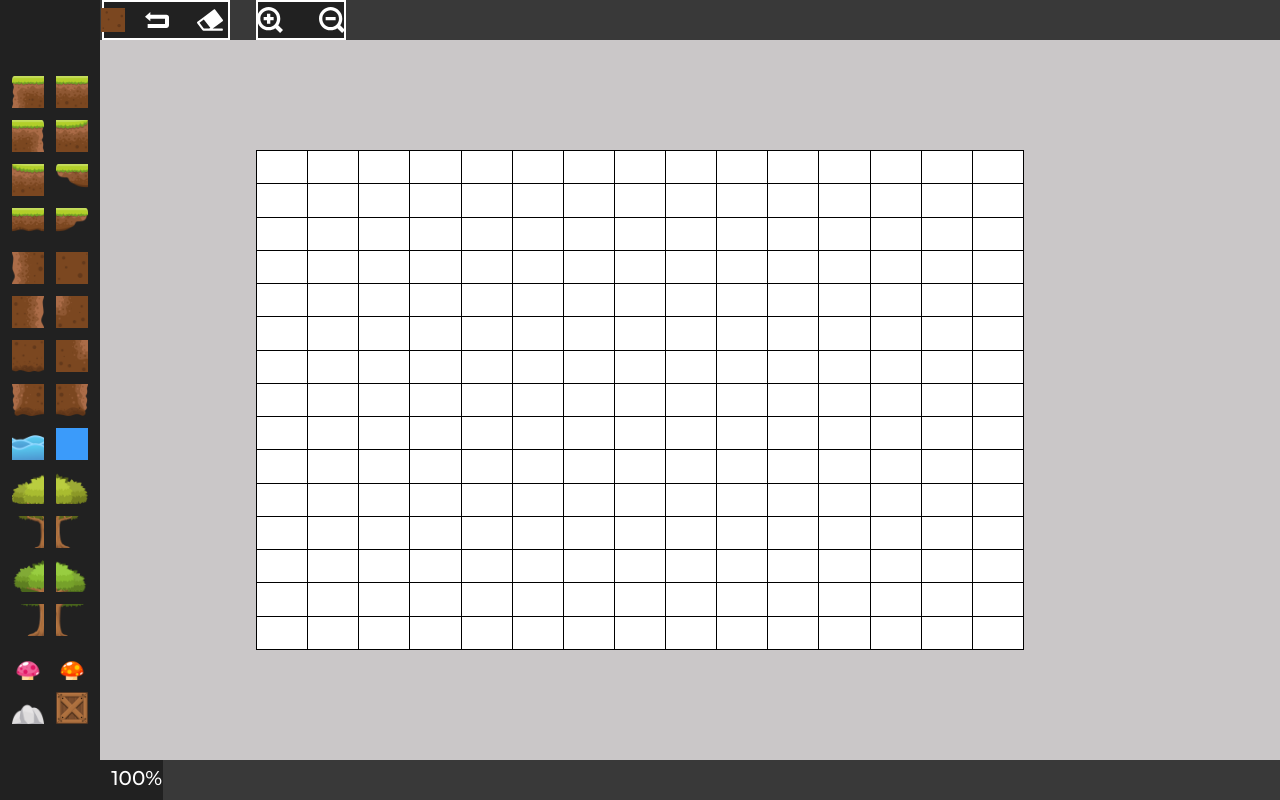
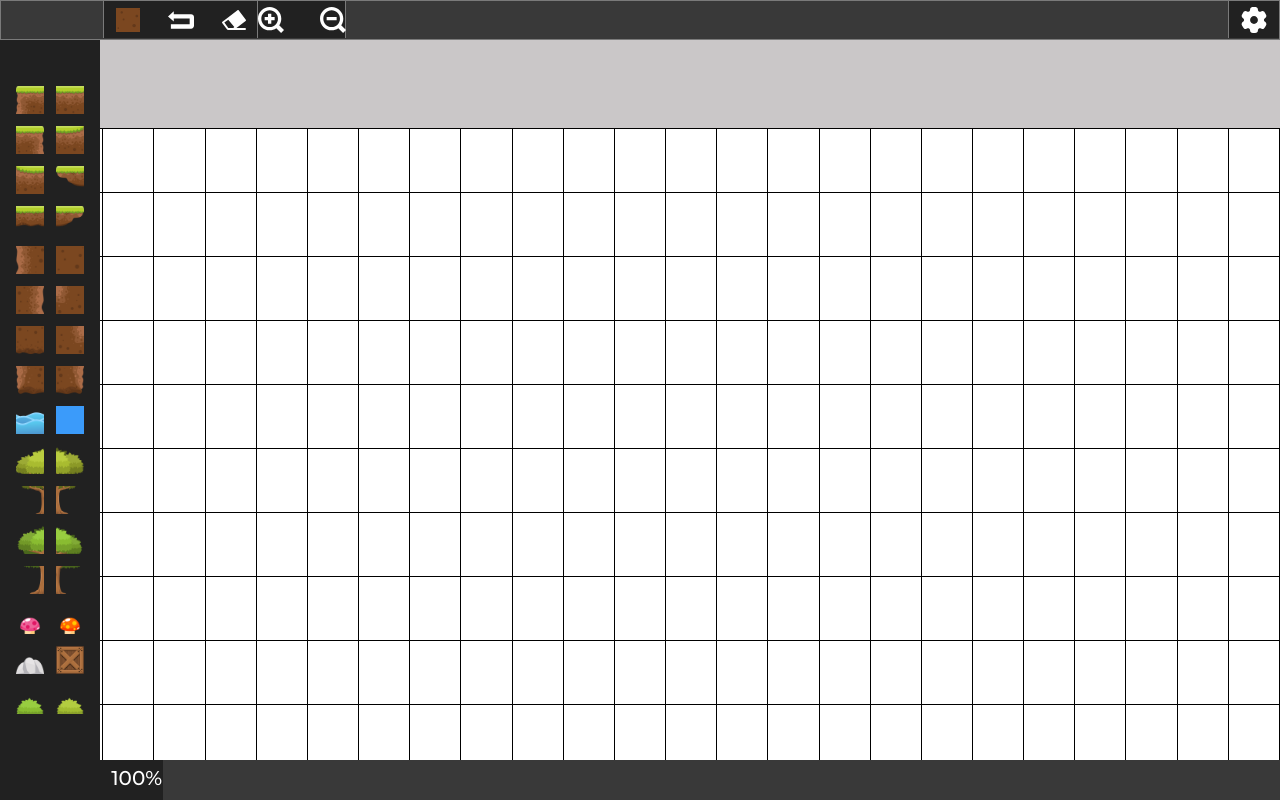
Before and after one commit to AsadullahSamo/level-editor, a Next.js app: page / in a window 1280 px wide. Shown: the top 800 px of the page. Built offline with nearby package versions, Linux system fonts and the light colour scheme.

Commit message:
implement erase functionality and redefine code for drawImage

```diff
--- a/pages/components/Container.js
+++ b/pages/components/Container.js
@@ -3,12 +3,15 @@ import Image from 'next/image'
 import cursor from '../../styles/Cursor.module.css'
 import Feature from './Feature';
 import fonts from '../../styles/Fonts.module.css'
+import Dialog from './Dialog';
 
 export default function Container() {
 
+	const [tableData, setTableData] = useState(Array.from({ length: 25 }, () => Array.from({ length: 25 }, () => '')));
 	const [cursorIcon, setCursorIcon] = useState('/assets/tiles/svg/tile-10.svg');
 	const [zoomValue, setZoomValue] = useState(1);
-	const [isEraserSelected, setIsEraserSelected] = useState(false);
+	const [xCoord, setXCoord] = useState(0);
+	const [yCoord, setYCoord] = useState(0);
 	const [active, setActive] = useState('');
 	const [currentAsset, setCurrentAsset] = useState('/assets/tiles/svg/tile-10.svg')
 	const [cursorIndex, setCursorIndex] = useState(0)
@@ -22,40 +25,22 @@ export default function Container() {
 		setCursorIndex(index)
 	};
 
-	const handleTableClick = (e) => {
+	const handleMouseDown = (rowIndex, colIndex) => {
+		setIsDrawing(true);
 		if (active === 'erase') {
-			erase(e);
+			eraseAsset(rowIndex, colIndex);
 		} else {
-			drawImage(e);
+			drawImage(rowIndex, colIndex);
 		}
 	};
 
-	const drawImage = (e) => {
-		const table = e.target;
-		const rect = table.getBoundingClientRect();
-		const x = e.clientX;
-		const y = e.clientY;
-		const right = rect.right;
-		setImages([...images, {src: cursorIcon, x, y}])
-	};
-
-	const handleMouseDown = (e) => {
-		setIsDrawing(true);
-		if (active === 'erase') {
-			erase(e);
-		} else {
-			drawImage(e);
-		}
-	};
-
-    const handleMouseMove = (e) => {
+    const handleMouseMove = (rowIndex, colIndex) => {
 			if (!isDrawing) return;
 			if (active === 'erase') {
-			erase(e);
+				eraseAsset(rowIndex, colIndex);
 			} else {
-        	drawImage(e);
+				drawImage(rowIndex, colIndex);
 			}
-
     };
 
     const handleMouseUp = () => {
@@ -63,7 +48,7 @@ export default function Container() {
     };
 
 	const undoMove = () => {
-		setImages(images.slice(0, -1)) // remove the last element by returning a new array with all elements except the last one
+		setActive('undo');
 	};
 
 	const handleUndoKeyDown = (e) => {
@@ -77,20 +62,12 @@ export default function Container() {
 		setActive('')
 	};
 
-	const erase = (e) => {
+	const erase = () => {
 		setActive('erase');
 		setCursorIcon('/assets/icons/rubber-icon.svg');
-		const table = e.target;
-		const rect = table.getBoundingClientRect();
-		const x = e.clientX;
-		const y = e.clientY;
-		const right = rect.right;
-		const threshold = 16       /* This value is half the size of image size (in this case 16 which is 32/2) so if distance matches it image will be erased*/
-		setImages(images.filter((image) => {
-			const distanceX = Math.abs(image.x - x);     /* This will calculate the distance between the image and the mouse pointer for x and y axis */
-			const distanceY = Math.abs(image.y - y);
-			return distanceX > threshold || distanceY > threshold;
-		}));
+    // const newTableData = [...tableData];
+    // newTableData[rowIndex][colIndex] = '';
+    // setTableData(newTableData);
 	};
 
 	const zoomIn = () => {
@@ -109,6 +86,38 @@ export default function Container() {
 			setZoomValue(0.5);
 	};
 
+	const handleSettingsClick = () => {
+		setActive('settings');
+	};
+
+
+	const eraseAsset = (rowIndex, colIndex) => {
+		const newTableData = [...tableData];
+		if(rowIndex !== undefined && colIndex !== undefined && tableData[rowIndex][colIndex] !== '') {
+			newTableData[rowIndex][colIndex] = '';
+		}
+		setTableData(newTableData);
+	};
+
+	const handleCellClick = (rowIndex, colIndex) => {
+    if (active === 'erase') {
+				eraseAsset(rowIndex, colIndex);
+    } else {
+        drawImage(rowIndex, colIndex);
+    }
+	};
+
+	const drawImage = (rowIndex, colIndex) => {
+		// console.log(rowIndex, colIndex);
+    setActive('draw');
+    const newTableData = [...tableData];
+    if(rowIndex !== undefined && colIndex !== undefined) {
+			tableData[rowIndex][colIndex] === '' ? tableData[rowIndex][colIndex] = [currentAsset] : tableData[rowIndex][colIndex].push(currentAsset);
+		}
+    setTableData(newTableData);
+	};
+
+
 	useEffect(() => {
 		window.addEventListener('mouseup', handleMouseUp);
 
@@ -116,6 +125,7 @@ export default function Container() {
 			window.removeEventListener('mouseup', handleMouseUp);
 		};
 	}, []);
+
 
 	useEffect(() => {
 		window.addEventListener('keydown', handleUndoKeyDown);
@@ -125,53 +135,85 @@ export default function Container() {
 		};
 	}, [images]);
 
+
   return (
-    <main className="flex flex-col items-center">
+    <main className="flex flex-col items-center overflow-auto">
+
+		<div className='fixed left-0 w-[100px] h-[100%] bg-[#212121] flex flex-col flex-wrap gap-3 justify-center items-center' style={{zIndex: 10}}>
+			{Array.from({ length: 16 }).map((_, index) => (
+				<div key={index} className='flex gap-3'>
+					<Image onClick={() => handleClick((index*2)+1)} src={`/assets/tiles/png/tile-${(index*2)+1}.png`} className={`${(index*2)+1 === (cursorIndex) ? 'border-4 border-red-500' : ''} hover:cursor-pointer`} alt={`Tile ${(index*2)+1}`} width={28} height={28} style={{objectFit: 'contain'}}/>
+					<Image onClick={() => handleClick((index*2)+2)} src={`/assets/tiles/png/tile-${(index*2)+2}.png`} className={`${(index*2) === cursorIndex-2 ? 'border-4 border-red-500' : ''} hover:cursor-pointer`} alt={`Tile ${(index*2)+2}`} width={28} height={28} style={{objectFit: 'contain'}}/>
+				</div>
+			))}
+		</div>
+
 		{/* Features */}
-		<div className='w-[100%] h-[40px] bg-[#393939] absolute top-[0%]'>
-			<ul className='flex gap-5 justify-center w-[10%] border-2 border-white h-[40px] bg-[#212121] absolute left-[6.4rem]'>
+		<div className='w-[100%] h-[40px] bg-[#393939] fixed top-[0%] border-[1px] border-[#7a7a7a]' style={{zIndex: 10}}>
+			<ul className='flex gap-5 justify-start pl-3 w-[15%] border-l-[1px] border-[#7a7a7a] h-[37px] bg-[#212121] absolute left-[6.4rem]'>
 					<Image onClick={getCurrentAsset} src={currentAsset} className={`hover:cursor-pointer`} width={24} height={24} style={{objectFit: 'contain'}}/>
-					<Image onClick={undoMove} title='undo (Ctrl + Z)' popovertarget="mypopover" src={`/assets/icons/undo-icon.svg`} className={`hover:cursor-pointer`} width={24} height={24} style={{objectFit: 'contain'}}/>
-					<Image onClick={erase} title='erase' src={`/assets/icons/rubber-icon.svg`} className={`hover:cursor-pointer px-2 ${active === "erase" ? 'bg-blue-500' : ''} `} width={42} height={42} style={{objectFit: 'contain'}}/>
+					<Image onClick={undoMove} title='undo (Ctrl + Z)' popovertarget="mypopover" src={`/assets/icons/undo-icon.svg`} className={`hover:cursor-pointer px-2 ${active === "undo" ? 'bg-blue-500' : ''} `} width={42} height={42} style={{objectFit: 'contain'}}/>
+					<Image onClick={erase} title='erase' src={`/assets/icons/rubber-icon.svg`} className={`hover:cursor-pointer px-2 w-10 -mx-2 ${active === "erase" ? 'bg-blue-500' : ''} `} width={67} height={67} style={{objectFit: 'contain'}}/>
 			</ul>
-			<ul className='flex gap-5 justify-center w-[7%] border-2 border-white h-[40px] bg-[#212121] absolute left-64'>
+			<ul className='flex gap-5 justify-center w-[7%] border-l-[1px] border-r-[1px] border-[#7a7a7a] h-[37px] bg-[#212121] absolute left-64'>
 				<Image onClick={zoomIn} src={`/assets/icons/zoom-in-icon.svg`} className={`hover:cursor-pointer px-2 ${active === "zoomIn" ? 'bg-blue-500' : ''} `} width={42} height={42} style={{objectFit: 'contain'}}/>
 				<Image onClick={zoomOut} src={`/assets/icons/zoom-out-icon.svg`} className={`hover:cursor-pointer px-2 ${active === "zoomOut" ? 'bg-blue-500' : ''} `} width={42} height={42} style={{objectFit: 'contain'}}/>
+			</ul>
+			<ul className='flex gap-5 justify-center w-[4%] border-l-[1px] border-[#7a7a7a] h-[37px] bg-[#212121] float-right'>
+				<Image onClick={handleSettingsClick} src={`/assets/icons/settings-icon.svg`} className={`hover:cursor-pointer px-2 ${active === "settings" ? 'bg-blue-500' : ''} `} width={42} height={42} style={{objectFit: 'contain'}}/>
 			</ul>
 		</div>
 
 
-		<div className='w-[100%] h-[40px] bg-[#393939] absolute bottom-[0%]'>
-			<p className={`text-white px-3 ${fonts.montSerratMedium} pt-1 text-xl text-center w-[5%] h-[40px] bg-[#212121] absolute left-[6.2rem]`}> 100% </p>
-		</div>
-
-		<div className='w-[100px] h-[100%] bg-[#212121] absolute left-[0%] top-[0%] flex flex-col flex-wrap gap-3 justify-center items-center'>
-			{Array.from({ length: 15 }).map((_, index) => (
-				<div key={index} className='flex gap-3'>
-					<Image onClick={() => handleClick((index*2)+1)} src={`/assets/tiles/png/tile-${(index*2)+1}.png`} className={`${(index*2)+1 === (cursorIndex) ? 'border-4 border-red-500' : ''} hover:cursor-pointer`} alt={`Tile ${(index*2)+1}`} width={32} height={32} style={{objectFit: 'contain'}}/>
-					<Image onClick={() => handleClick((index*2)+2)} src={`/assets/tiles/png/tile-${(index*2)+2}.png`} className={`${(index*2) === cursorIndex-2 ? 'border-4 border-red-500' : ''} hover:cursor-pointer`} alt={`Tile ${(index*2)+2}`} width={32} height={32} style={{objectFit: 'contain'}}/>
-				</div>
+	  <table className="border-collapse mx-auto my-32 bg-white" style={{borderSpacing: 0, zoom: zoomValue, tableLayout: 'auto' }}>
+		<thead>
+			{Array.from({ length: 25 }).map((_, rowIndex) => (
+			<tr key={rowIndex} style={{ borderSpacing: 0 }}>
+				{Array.from({ length: 25 }).map((_, colIndex) => (
+					<td key={colIndex} className='relative p-0 m-0 border-collapse whitespace-nowrap' style={{ cursor: `url(${cursorIcon}), auto`, width: '64px', height: '64px', border: '1px solid black', padding: 0, margin: 0 }}
+						onClick={() => handleCellClick(rowIndex, colIndex)}
+						onMouseMove={() => handleMouseMove(rowIndex, colIndex)}
+						onMouseDown={() => handleMouseDown(rowIndex, colIndex)}
+					>
+					 {Array.isArray(tableData[rowIndex]?.[colIndex]) &&
+                tableData[rowIndex][colIndex].map((image, index) => (
+						<Image
+							className={`hover:cursor-[url${cursorIcon},_pointer]`}
+							key={index}
+							src={image}
+							width={1}
+							height={1}
+							alt="Tile"
+							style={{ position: 'absolute', top: 0, left: 0, width: '64px', height: '64px', objectFit: 'cover', cursor: `url(${cursorIcon}), auto`, padding: 0, margin: 0 }}
+						/>
 					))}
-		</div>
-
-
-		<table onMouseMove={handleMouseMove} onClick={handleTableClick} onMouseDown={handleMouseDown} className={`w-[60vw] h-[500px] bg-white`} style={{ cursor: `url(${cursorIcon}), auto`, zoom: zoomValue }}>
-			<thead>
-				{Array.from({ length: 15 }).map((_, index) => (
-					<tr key={index} className='border-[1px] border-black'>
-						{Array.from({ length: 15 }).map((_, index) => (
-							<td key={index} className='border-[1px] border-black'> </td>
+			</td>
 				))}
 			</tr>
 			))}
 		</thead>
 	</table>
 
-			{images && images.map((image, index) => (
+
+
+
+
+
+
+
+		{/* {images && images.map((image, index) => (
 			<React.Fragment key={index}>
 				<Image className={`hover:cursor-[url${cursorIcon},_pointer]`} src={image.src} width={1} height={1} alt="Tile" style={{width: '32px', height: '32px', position: 'absolute', objectFit: 'contain', top: `${image.y}px`, left: `${image.x}px`, cursor: `url(${cursorIcon}), auto`, zIndex: 10}}/>
 			</React.Fragment>
-			))}
+		))} */}
+
+
+		{/* </div> */}
+
+		<div className='w-[100vw] h-[40px] bg-[#393939] mt-10 self-end fixed bottom-0 left-[0rem]'>
+			<p className={`text-white px-3 ${fonts.montSerratMedium} pt-1 text-xl text-center w-[5%] h-[40px] bg-[#212121] absolute left-[6.2rem]`}> {Math.round(zoomValue * 100)}% </p>
+		</div>
+
 	</main>
   )
 
--- /dev/null
+++ b/pages/components/Dialog.js
@@ -0,0 +1,9 @@
+import React from 'react'
+
+export default function Dialog() {
+  return (
+    <>
+			{/* #838792	 */}
+		</>
+  )
+}
```
Also changed, not shown: package.json (+5 -4 lines), 1 other file (tests, documents, lock files or other folders). Lines whose indentation alone changed are shown as unchanged.
